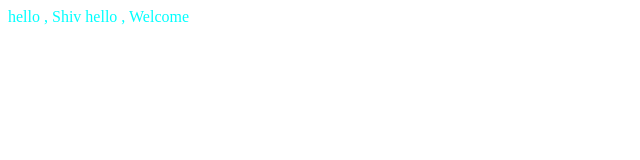
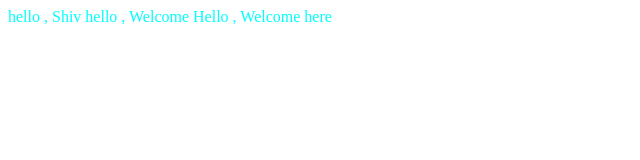
Before and after one commit to Shivnarayan07/My-first-repo, a plain HTML site: page index.html in a window 1280 px wide. Shown: the whole page, without its empty margins (0-640 px from the left). Drawn offline with Linux system fonts and the light colour scheme.

Commit message:
Update index.html

```diff
--- a/index.html
+++ b/index.html
@@ -9,5 +9,7 @@
 <body>
       hello , Shiv
       hello , Welcome
+
+      Hello , Welcome here
 </body>
 </html>
```
